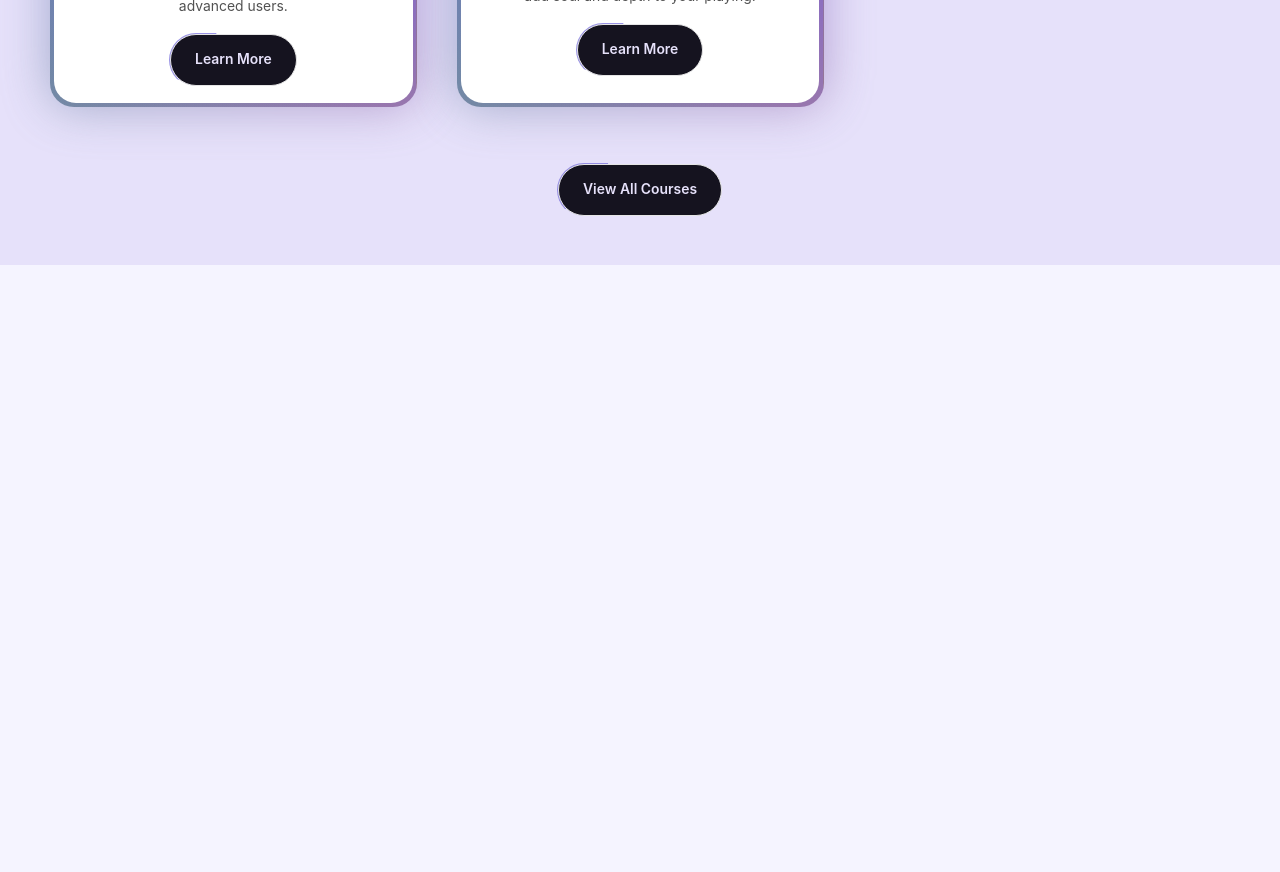
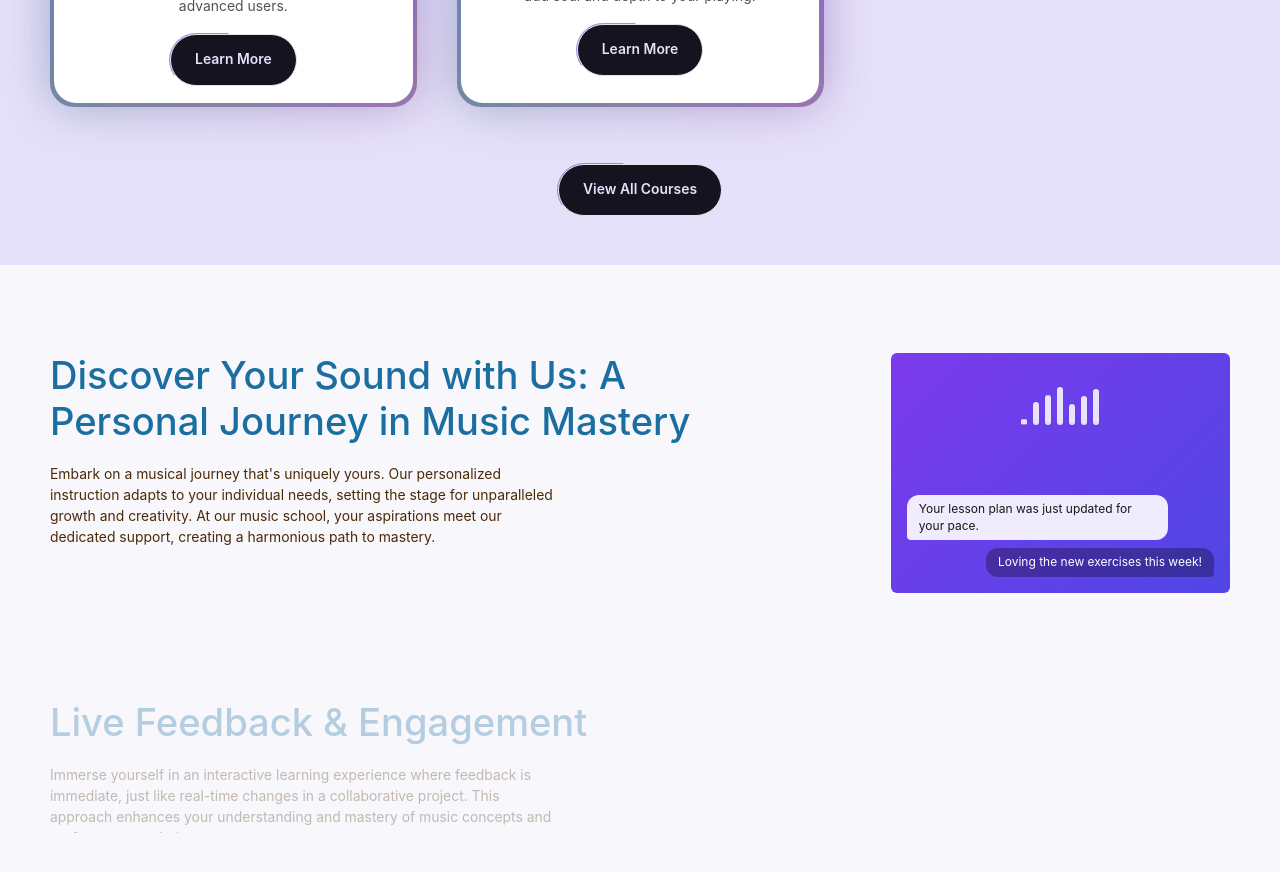
Before and after one commit to Abdul-Rehman88/Music-School, a Next.js app: page / in a window 1280 px wide. Shown: the part 1360-2232 px from the top of the page. Before the commit the page ends 1625 px from the top, so only its background shows below. Built offline with nearby package versions, Linux system fonts and the light colour scheme.

Commit message:
Add WhyChooseUs component and EngagementPanel; implement StickyScroll for dynamic content display and enhance global styles with new animations

```diff
--- a/src/app/globals.css
+++ b/src/app/globals.css
@@ -65,10 +65,6 @@
  --text-button: clamp(0.8125rem,  0.79rem + 0.1vw, 0.875rem);
   --text-button--line-height: 1;
 }
-/* replace it after the bug is fixed (bug not applied the font)  */
-/* --text-button: clamp(0.875rem, 0.83rem + 0.19vw, 1rem);
-  --text-button--line-height: 1;
-
 
 /* Gas cones */
 .gas-cone {
@@ -101,3 +97,22 @@
 @keyframes pluckTR { 0%{transform:scale(.15) rotate(0deg);opacity:0;} 10%{transform:scale(2.5) rotate(-3deg);opacity:1;} 22%{transform:scale(2.05) rotate(-1deg);opacity:.85;} 68%{transform:scale(2.05) rotate(-1deg);opacity:.8;} 100%{transform:scale(.15) rotate(0deg);opacity:0;} }
 @keyframes pluckBL { 0%{transform:scale(.15) rotate(0deg);opacity:0;} 10%{transform:scale(2.5) rotate(-3deg);opacity:1;} 22%{transform:scale(2.05) rotate(-1deg);opacity:.85;} 68%{transform:scale(2.05) rotate(-1deg);opacity:.8;} 100%{transform:scale(.15) rotate(0deg);opacity:0;} }
 @keyframes pluckBR { 0%{transform:scale(.15) rotate(0deg);opacity:0;} 10%{transform:scale(2.5) rotate(3deg);opacity:1;} 22%{transform:scale(2.05) rotate(1deg);opacity:.85;} 68%{transform:scale(2.05) rotate(1deg);opacity:.8;} 100%{transform:scale(.15) rotate(0deg);opacity:0;} }
+
+/* ===== Waveform bar pulse used in EngagementPanel ===== */
+@keyframes eq-bounce {
+  0%, 100% { transform: scaleY(0.35); }
+  50%      { transform: scaleY(1); }
+}
+.eq-bar {
+  animation: eq-bounce 1s ease-in-out infinite;
+  transform-origin: bottom;
+}
+
+/* ===== Hides scrollbar but keeps scroll functionality on the StickyScroll container ===== */
+.no-scrollbar::-webkit-scrollbar {
+  display: none;
+}
+.no-scrollbar {
+  -ms-overflow-style: none; /* IE/Edge */
+  scrollbar-width: none;    /* Firefox */
+}
--- a/src/app/page.tsx
+++ b/src/app/page.tsx
@@ -1,11 +1,13 @@
 import FeaturedCourses from '@/components/FeaturedCourses';
 import HeroBanner from '@/components/HeroBanner';
+import WhyChooseUs from '@/components/WhyChooseUs';
 export default function Home() {
   return (
       <>
         <main className=" antialiased bg-grid-white/[0.02]">
           <HeroBanner />
           <FeaturedCourses />
+          <WhyChooseUs />
         </main>
       </>
    );
--- /dev/null
+++ b/src/components/WhyChooseUs.tsx
@@ -0,0 +1,67 @@
+"use client";
+import React from "react";
+import { StickyScroll } from "./ui/sticky-scroll-reveal";
+import { EngagementPanel } from "./ui/engagement-panel";
+
+const musicSchoolContent = [
+  {
+    title: "Discover Your Sound with Us: A Personal Journey in Music Mastery",
+    description:
+      "Embark on a musical journey that's uniquely yours. Our personalized instruction adapts to your individual needs, setting the stage for unparalleled growth and creativity. At our music school, your aspirations meet our dedicated support, creating a harmonious path to mastery.",
+    content: (
+      <EngagementPanel
+        messages={[
+          { from: "instructor", text: "Your lesson plan was just updated for your pace." },
+          { from: "student", text: "Loving the new exercises this week!" },
+        ]}
+      />
+    ),
+  },
+  {
+    title: "Live Feedback & Engagement",
+    description:
+      "Immerse yourself in an interactive learning experience where feedback is immediate, just like real-time changes in a collaborative project. This approach enhances your understanding and mastery of music concepts and performance techniques.",
+    content: (
+      <EngagementPanel
+        messages={[
+          { from: "student", text: "How's my timing on bar 12?" },
+          { from: "instructor", text: "Right on the beat — nice work 🎯" },
+        ]}
+      />
+    ),
+  },
+  {
+    title: "Cutting-Edge Curriculum",
+    description:
+      "Our curriculum is continuously updated to include the latest music education trends and technologies, ensuring you're always learning with the most current and effective methods. Say goodbye to outdated materials and welcome an education that evolves with the industry.",
+    content: (
+      <EngagementPanel
+        messages={[
+          { from: "instructor", text: "New module unlocked: modern production techniques." },
+          { from: "student", text: "Just what I needed for my mix." },
+        ]}
+      />
+    ),
+  },
+  {
+    title: "Limitless Learning Opportunities",
+    description:
+      "With our expansive resource library and dynamic course offerings, you'll never find yourself without something new to explore. Our platform provides continuous opportunities for growth, ensuring your musical skills are always advancing.",
+    content: (
+      <EngagementPanel
+        messages={[
+          { from: "student", text: "Found a great resource on jazz chord voicings." },
+          { from: "instructor", text: "Try pairing it with the new improv playlist." },
+        ]}
+      />
+    ),
+  },
+];
+
+export default function WhyChooseUs() {
+  return (
+    <div className="bg-primary-light dark:bg-primary-dark w-full px-4 py-8 md:px-7.5 md:py-12 lg:px-12.5">
+      <StickyScroll content={musicSchoolContent} contentClassName="" />
+    </div>
+  );
+}
--- /dev/null
+++ b/src/components/ui/engagement-panel.tsx
@@ -0,0 +1,49 @@
+"use client";
+import React from "react";
+import { motion } from "motion/react";
+
+type Message = { from: "student" | "instructor"; text: string };
+
+// ===== Number of animated EQ bars in the waveform strip =====
+const EQ_BAR_COUNT = 7;
+
+export function EngagementPanel({ messages }: { messages: Message[] }) {
+  return (
+    <div className="relative flex h-full w-full flex-col justify-between p-4">
+      {/* ===== Animated waveform / EQ strip ===== */}
+      <div className="flex h-14 items-end justify-center gap-1.5">
+        {Array.from({ length: EQ_BAR_COUNT }).map((_, i) => (
+          <span
+            key={i}
+            className="eq-bar w-1.5 rounded-full bg-white/85"
+            style={{
+              // ===== Stagger height + timing so bars don't move in sync =====
+              height: `${28 + ((i * 13) % 42)}%`,
+              animationDelay: `${i * 0.12}s`,
+              animationDuration: `${0.8 + (i % 3) * 0.2}s`,
+            }}
+          />
+        ))}
+      </div>
+
+      {/* ===== Chat-style feedback bubbles, fade/slide in on mount ===== */}
+      <div className="mt-3 flex flex-1 flex-col justify-end gap-2 overflow-hidden">
+        {messages.map((m, i) => (
+          <motion.div
+            key={i}
+            initial={{ opacity: 0, y: 8 }}
+            animate={{ opacity: 1, y: 0 }}
+            transition={{ delay: 0.15 * i, duration: 0.4 }}
+            className={
+              m.from === "instructor"
+                ? "self-start max-w-[85%] rounded-xl rounded-bl-sm bg-white/90 px-3 py-1.5 text-xs leading-snug text-neutral-900"
+                : "self-end max-w-[85%] rounded-xl rounded-br-sm bg-black/30 px-3 py-1.5 text-xs leading-snug text-white"
+            }
+          >
+            {m.text}
+          </motion.div>
+        ))}
+      </div>
+    </div>
+  );
+}
--- /dev/null
+++ b/src/components/ui/sticky-scroll-reveal.tsx
@@ -0,0 +1,103 @@
+"use client";
+import React, { useEffect, useRef, useState } from "react";
+import { useMotionValueEvent, useScroll } from "motion/react";
+import { motion } from "motion/react";
+import { cn } from "@/lib/utils";
+
+export const StickyScroll = ({
+  content,
+  contentClassName,
+}: {
+  content: {
+    title: string;
+    description: string;
+    content?: React.ReactNode | any;
+  }[];
+  contentClassName?: string;
+}) => {
+  const [activeCard, setActiveCard] = React.useState(0);
+  const ref = useRef<any>(null);
+  const { scrollYProgress } = useScroll({
+    container: ref,
+    offset: ["start start", "end start"],
+  });
+  const cardLength = content.length;
+
+  useMotionValueEvent(scrollYProgress, "change", (latest) => {
+    const cardsBreakpoints = content.map((_, index) => index / cardLength);
+    const closestBreakpointIndex = cardsBreakpoints.reduce(
+      (acc, breakpoint, index) => {
+        const distance = Math.abs(latest - breakpoint);
+        if (distance < Math.abs(latest - cardsBreakpoints[acc])) {
+          return index;
+        }
+        return acc;
+      },
+      0,
+    );
+    setActiveCard(closestBreakpointIndex);
+  });
+
+  // ===== On-brand gradient cycle (purple / orange / teal) instead of the default cyan-pink-orange set =====
+  const linearGradients = [
+    "linear-gradient(135deg, #7c3aed, #4f46e5)", // purple -> indigo
+    "linear-gradient(135deg, #f97316, #eab308)", // orange -> amber
+    "linear-gradient(135deg, #06b6d4, #7c3aed)", // teal -> purple
+    "linear-gradient(135deg, #ec4899, #7c3aed)", // pink -> purple
+  ];
+
+  const [backgroundGradient, setBackgroundGradient] = useState(linearGradients[0]);
+
+  useEffect(() => {
+    setBackgroundGradient(linearGradients[activeCard % linearGradients.length]);
+  }, [activeCard]);
+
+  return (
+  <motion.div
+    className="no-scrollbar relative flex h-136 overflow-y-auto rounded-md md:h-130"
+    ref={ref}
+  >
+    <div className="div relative flex w-full items-start pr-0 md:pr-6">
+      <div className="max-w-2xl">
+        {content.map((item, index) => (
+          <div key={item.title + index} className="my-10 md:my-10">
+            {/* ===== Mobile-only static preview — sized up from h-40 ===== */}
+            <div
+              className="mb-5 block h-56 w-full overflow-hidden rounded-md md:hidden"
+              style={{ background: linearGradients[index % linearGradients.length] }}
+            >
+              {item.content ?? null}
+            </div>
+
+            <motion.h2
+              initial={{ opacity: 0 }}
+              animate={{ opacity: activeCard === index ? 1 : 0.3 }}
+              className="text-secondary-heading font-medium text-secondary-heading-light dark:text-secondary-heading-dark md:w-[480] lg:w-full"
+            >
+              {item.title}
+            </motion.h2>
+            <motion.p
+              initial={{ opacity: 0 }}
+              animate={{ opacity: activeCard === index ? 1 : 0.3 }}
+              className="text-text-light dark:text-text-dark mt-5 mb-28 max-w-lg text-secondary md:mb-38"
+            >
+              {item.description}
+            </motion.p>
+          </div>
+        ))}
+        <div className="h-40" />
+      </div>
+    </div>
+    <div
+      style={{ background: backgroundGradient }}
+      className={cn(
+        /* ===== Sized up from h-60 w-80 ===== */
+        "sticky top-10 hidden h-60 w-120 overflow-hidden rounded-md bg-white md:block",
+        contentClassName,
+      )}
+    >
+      {content[activeCard].content ?? null}
+    </div>
+  </motion.div>
+);
+};
```
